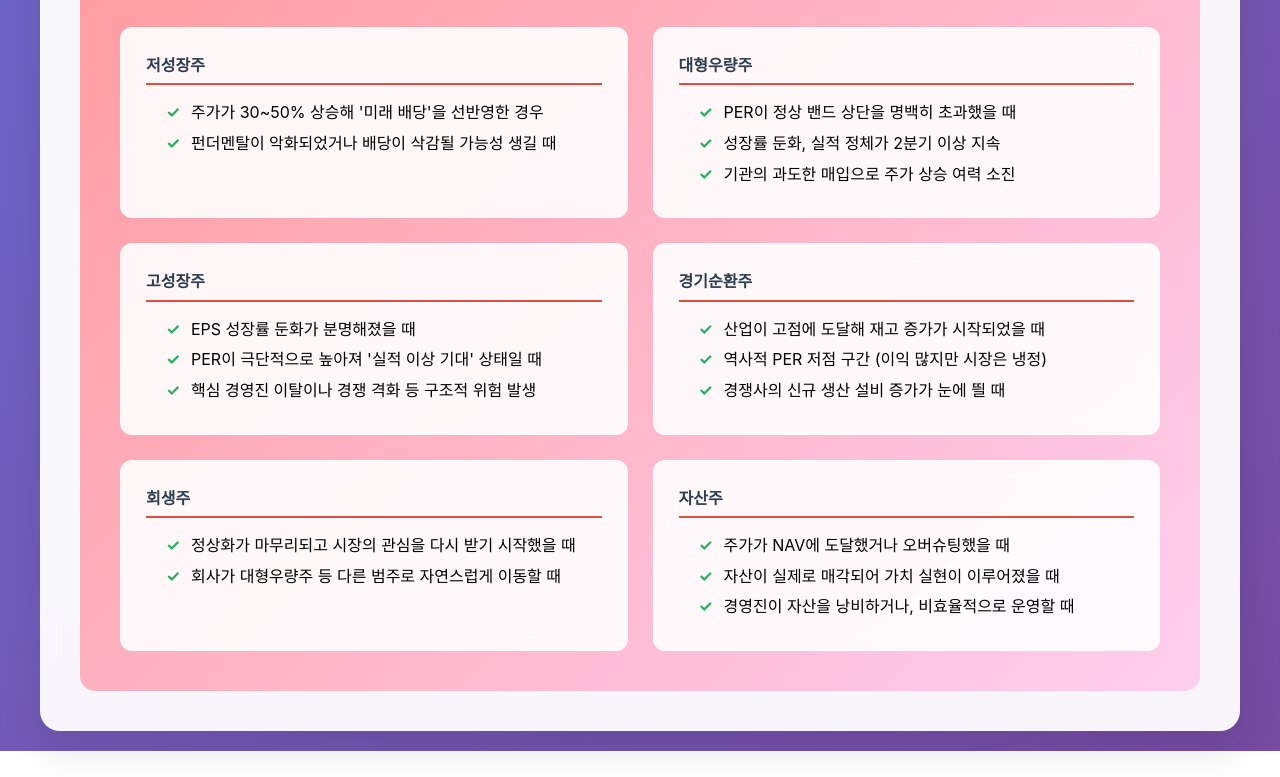
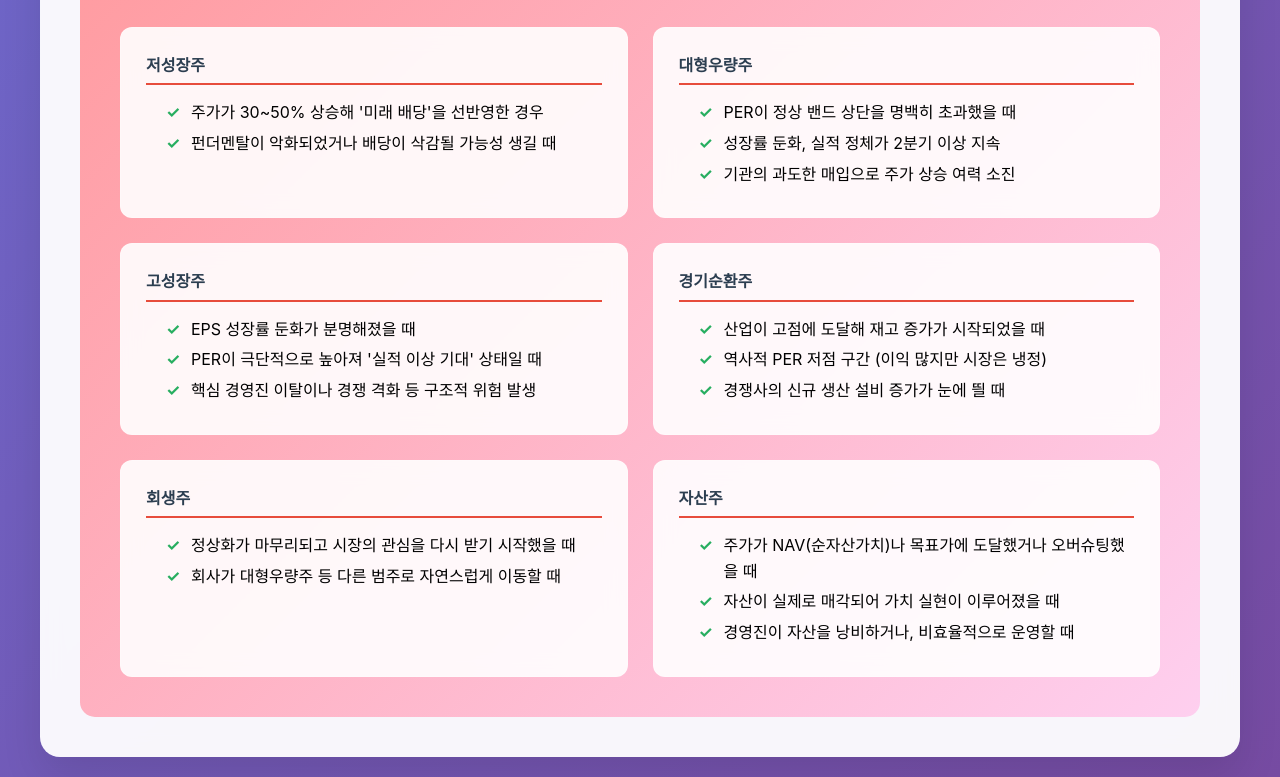
Before and after one commit to leechangsu2131/leechangsu2131.github.io, a plain HTML site: page PETER.HTML in a window 1280 px wide. Shown: the part 2076-2853 px from the top of the page. Before the commit the page ends 2827 px from the top, so only its background shows below. Drawn offline with Linux system fonts and the light colour scheme.

Commit message:
Update PETER.HTML

```diff
--- a/PETER.HTML
+++ b/PETER.HTML
@@ -606,7 +606,7 @@
                     <div class="sell-card">
                         <div class="sell-card-title">자산주</div>
                         <ul class="checklist">
-                            <li>주가가 NAV에 도달했거나 오버슈팅했을 때</li>
+                            <li>주가가 NAV(순자산가치)나 목표가에 도달했거나 오버슈팅했을 때</li>
                             <li>자산이 실제로 매각되어 가치 실현이 이루어졌을 때</li>
                             <li>경영진이 자산을 낭비하거나, 비효율적으로 운영할 때</li>
                         </ul>
```
